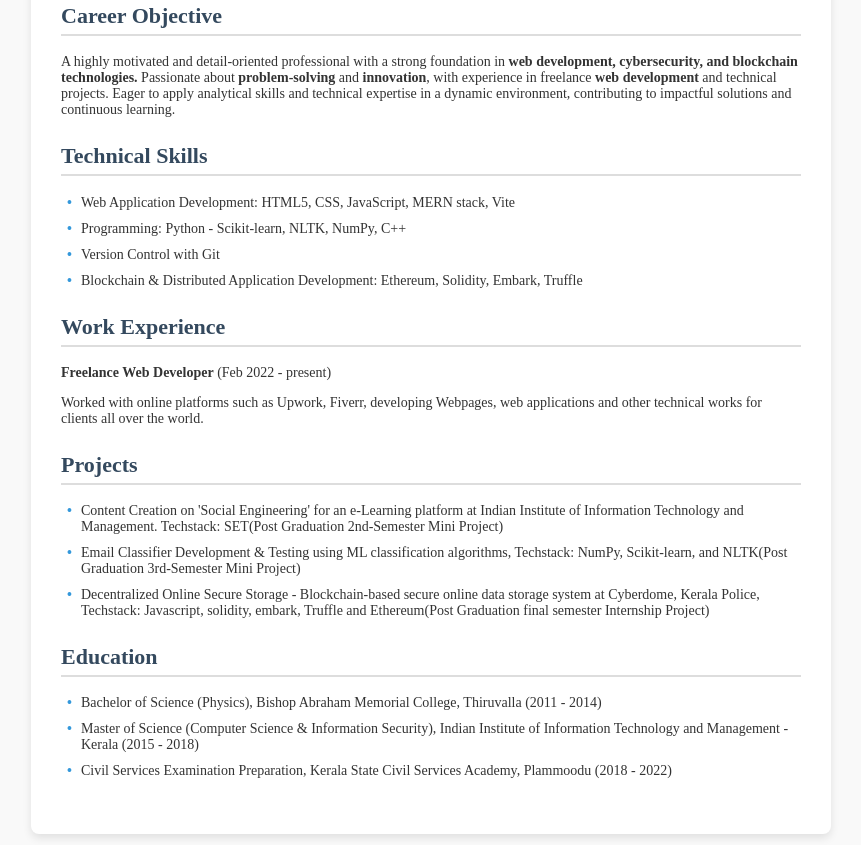
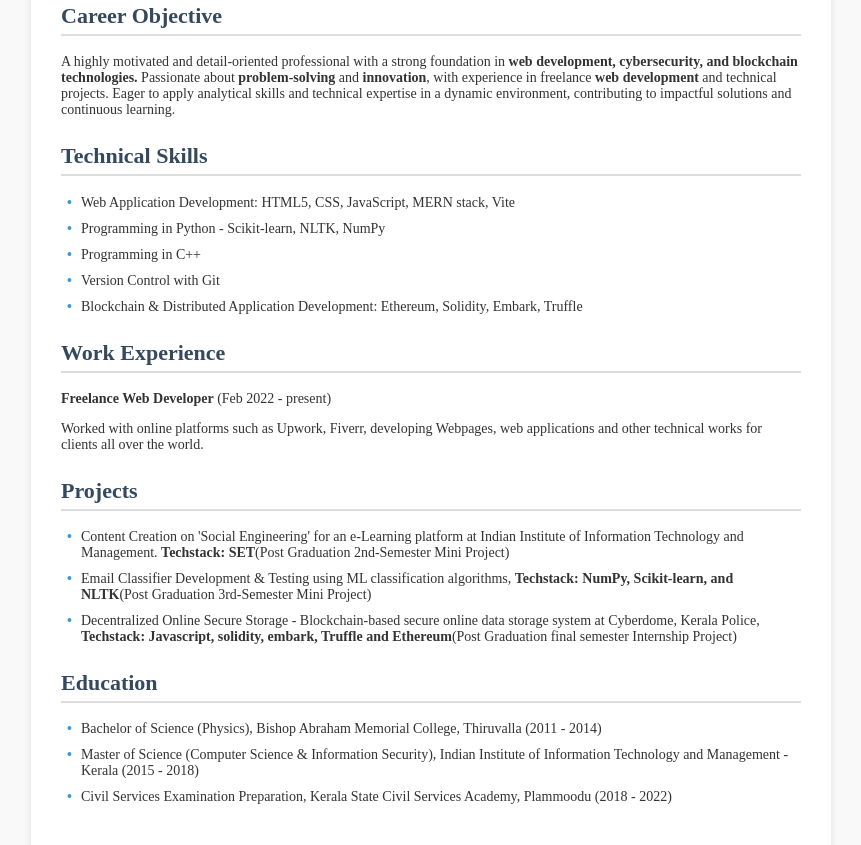
Before and after one commit to S4MU3L6R360RY/resume, a plain HTML site: page public/index.html in a window 1280 px wide. Shown: the part 414-1259 px from the top of the page, without its empty margins (209-1070 px from the left). Drawn offline with Linux system fonts and the light colour scheme.

Commit message:
Update index.html

```diff
--- a/public/index.html
+++ b/public/index.html
@@ -28,7 +28,8 @@
             <h2>Technical Skills</h2>
             <ul>
                 <li>Web Application Development: HTML5, CSS, JavaScript, MERN stack, Vite</li>
-                <li>Programming: Python - Scikit-learn, NLTK, NumPy, C++</li>
+                <li>Programming in Python - Scikit-learn, NLTK, NumPy</li>
+                <li>Programming in C++</li>
                 <li>Version Control with Git</li>
                 <li>Blockchain & Distributed Application Development: Ethereum, Solidity, Embark, Truffle</li>
             </ul>
@@ -43,9 +44,9 @@
         <div class="section">
             <h2>Projects</h2>
             <ul>
-                <li>Content Creation on 'Social Engineering' for an e-Learning platform at Indian Institute of Information Technology and Management. Techstack: SET(Post Graduation 2nd-Semester Mini Project)</li>
-                <li>Email Classifier Development & Testing using ML classification algorithms, Techstack: NumPy, Scikit-learn, and NLTK(Post Graduation 3rd-Semester Mini Project)</li>
-                <li>Decentralized Online Secure Storage - Blockchain-based secure online data storage system at Cyberdome, Kerala Police, Techstack: Javascript, solidity, embark, Truffle and Ethereum(Post Graduation final semester Internship Project)</li>
+                <li>Content Creation on 'Social Engineering' for an e-Learning platform at Indian Institute of Information Technology and Management. <strong>Techstack: SET</strong>(Post Graduation 2nd-Semester Mini Project)</li>
+                <li>Email Classifier Development & Testing using ML classification algorithms, <strong>Techstack: NumPy, Scikit-learn, and NLTK</strong>(Post Graduation 3rd-Semester Mini Project)</li>
+                <li>Decentralized Online Secure Storage - Blockchain-based secure online data storage system at Cyberdome, Kerala Police, <strong>Techstack: Javascript, solidity, embark, Truffle and Ethereum</strong>(Post Graduation final semester Internship Project)</li>
             </ul>
         </div>
 
```
